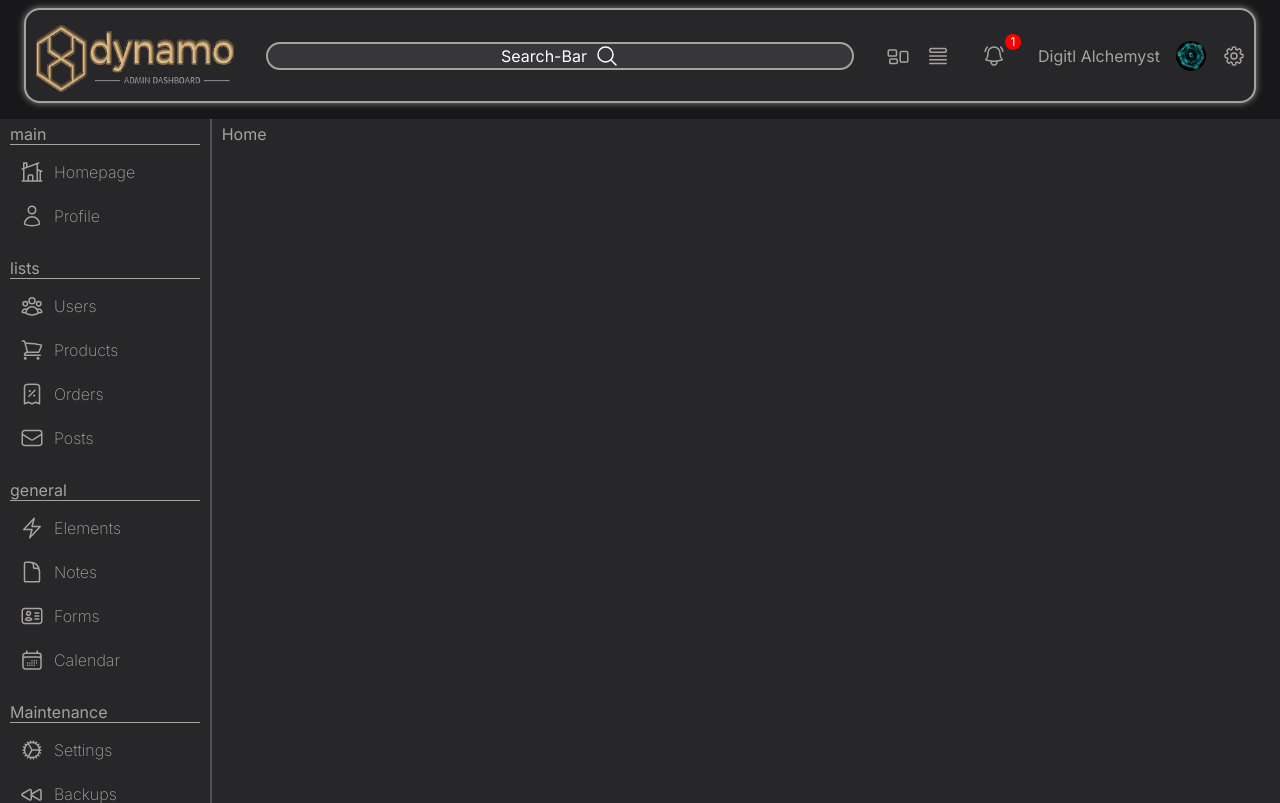
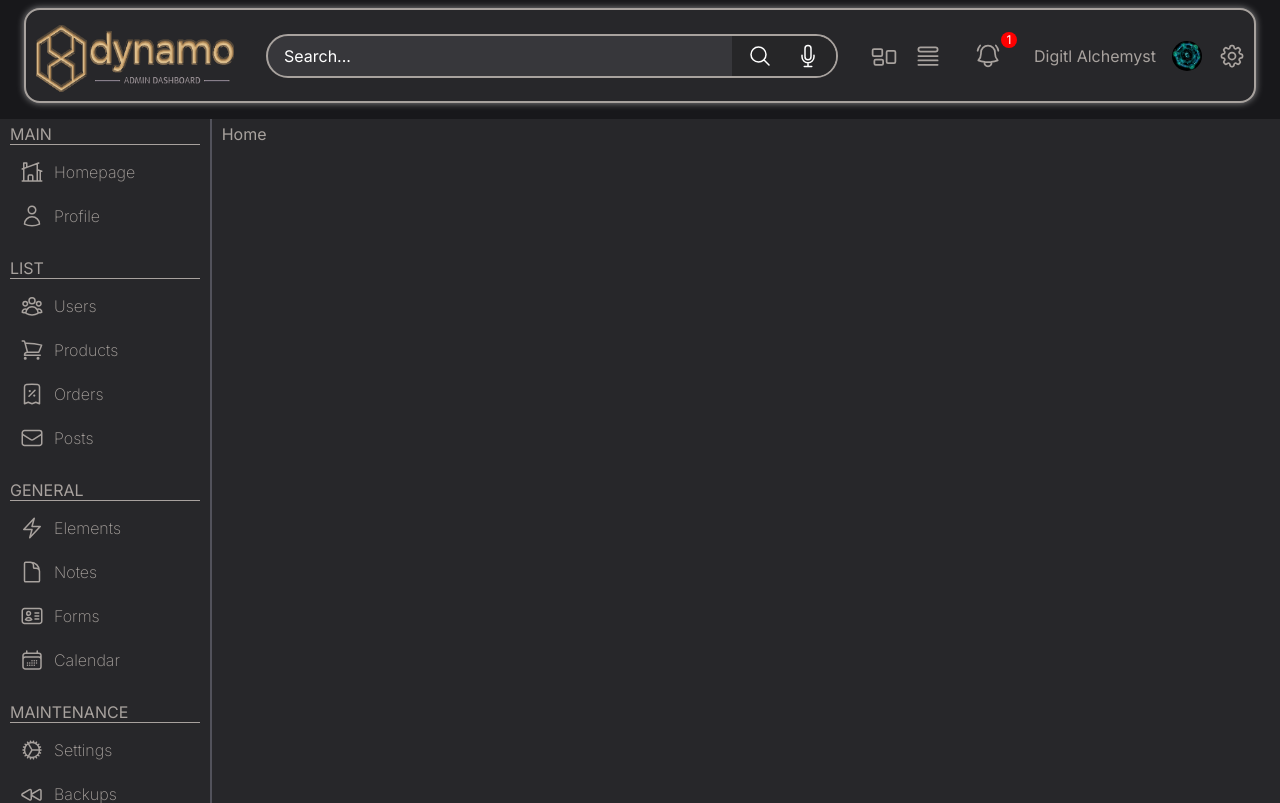
Before and after one commit to Digitl-Alchemyst/Dynamo, a React (Vite) app: page / in a window 1280 px wide. Shown: the top 803 px of the page. Built offline with nearby package versions, Linux system fonts and the light colour scheme.

Commit message:
Stlying Tweeks

```diff
--- a/src/components/navbar/Navbar.tsx
+++ b/src/components/navbar/Navbar.tsx
@@ -5,6 +5,7 @@ import {
   QueueListIcon,
   Cog8ToothIcon,
   RectangleGroupIcon,
+  MicrophoneIcon,
 } from '@heroicons/react/24/outline';
 import './navbar.scss';
 
@@ -16,8 +17,11 @@ const Navbar = () => {
       </div>
 
       <div className="searchBar">
-        Search-Bar
-        <MagnifyingGlassIcon />
+        Search...
+        <span className="search-icon-bg">
+          <MagnifyingGlassIcon />
+          <MicrophoneIcon />
+        </span>
       </div>
 
       <div className="navIcons">
--- a/src/components/navbar/navbar.scss
+++ b/src/components/navbar/navbar.scss
@@ -21,23 +21,38 @@
 }
 
 .navbar .searchBar {
-  flex: 1; /* Use flex-grow to make the searchBar fill available space */
+  flex: 1;
   display: flex;
   align-items: center;
-  justify-content: center;
+  justify-content: space-between;
   background-color: #37373b;
-  color: #fff; /* Color for search bar text */
+  color: #fff;
   border: 2px solid #a8a29e;
   margin-right: 2rem;
   margin-left: 2rem;
+  padding-left: 1rem;
   border-radius: 2rem;
 }
 
 .navbar .searchBar svg {
   height: 1.5rem;
   width: 1.5rem;
-  margin-left: 0.5rem;
   cursor: pointer;
+}
+
+.navbar .searchBar .search-icon-bg {
+  display: flex;
+  align-items: center;
+  justify-content: end;
+  background-color: #262628;
+  padding: 0.5rem;
+  gap: 1.5rem;
+  padding-left: 1rem;
+  padding-right: 1rem;
+  // border-radius: 2rem;
+  border-top-right-radius: 2rem;
+  border-bottom-right-radius: 2rem;
+  // border-radius: 50%;
 }
 
 .navbar .navIcons {
@@ -48,8 +63,8 @@
 }
 
 .navbar .navIcons svg {
-  height: 1.5rem;
-  width: 1.5rem;
+  height: 1.75rem;
+  width: 1.75rem;
   cursor: pointer;
 }
 
--- a/src/components/sidebar/data.ts
+++ b/src/components/sidebar/data.ts
@@ -18,7 +18,7 @@ import {
 export const navMenu = [
   {
     id: 1,
-    title: 'main',
+    title: 'MAIN',
     listItems: [
       {
         id: 1,
@@ -37,7 +37,7 @@ export const navMenu = [
 
   {
     id: 2,
-    title: 'lists',
+    title: 'LIST',
     listItems: [
       {
         id: 1,
@@ -67,7 +67,7 @@ export const navMenu = [
   },
   {
     id: 3,
-    title: 'general',
+    title: 'GENERAL',
     listItems: [
       {
         id: 1,
@@ -97,7 +97,7 @@ export const navMenu = [
   },
   {
     id: 4,
-    title: 'Maintenance',
+    title: 'MAINTENANCE',
     listItems: [
       {
         id: 1,
@@ -115,7 +115,7 @@ export const navMenu = [
   },
   {
     id: 5,
-    title: 'Analytics',
+    title: 'ANALYTICS',
     listItems: [
       {
         id: 1,
```
